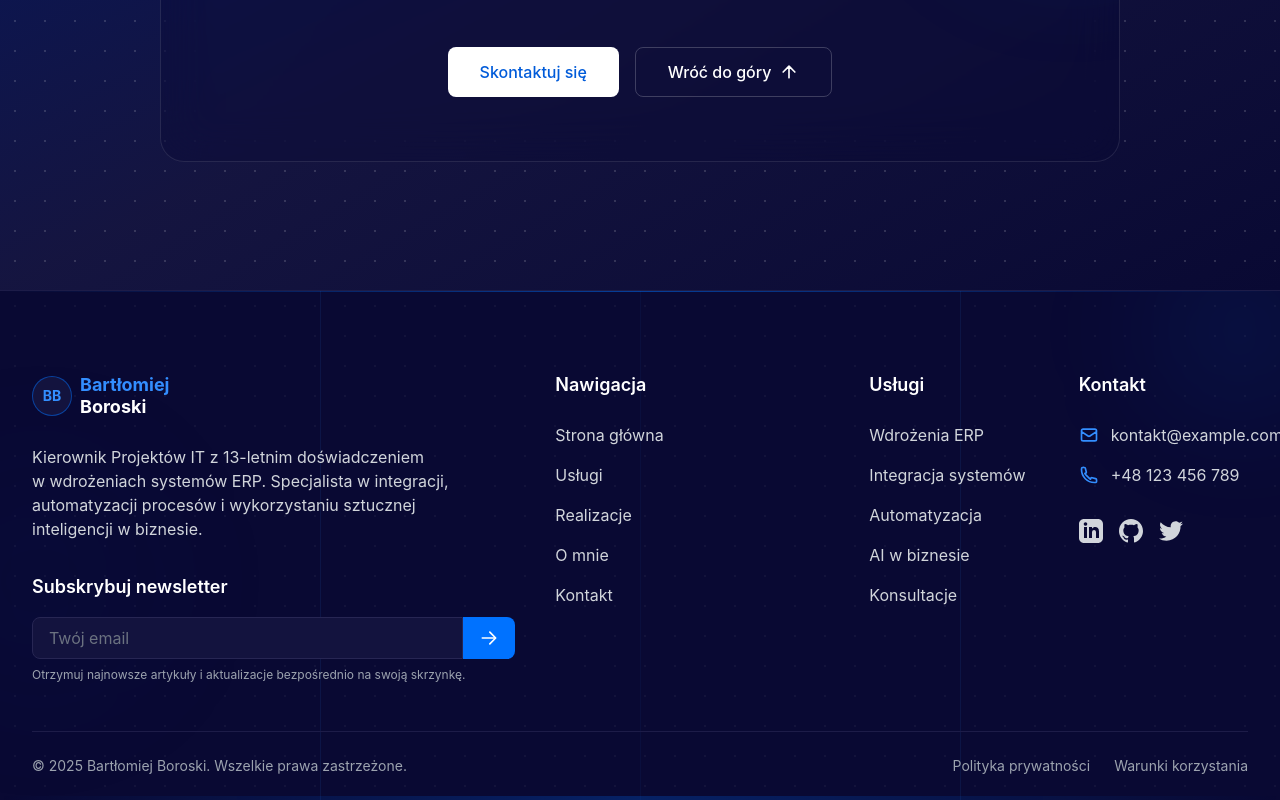
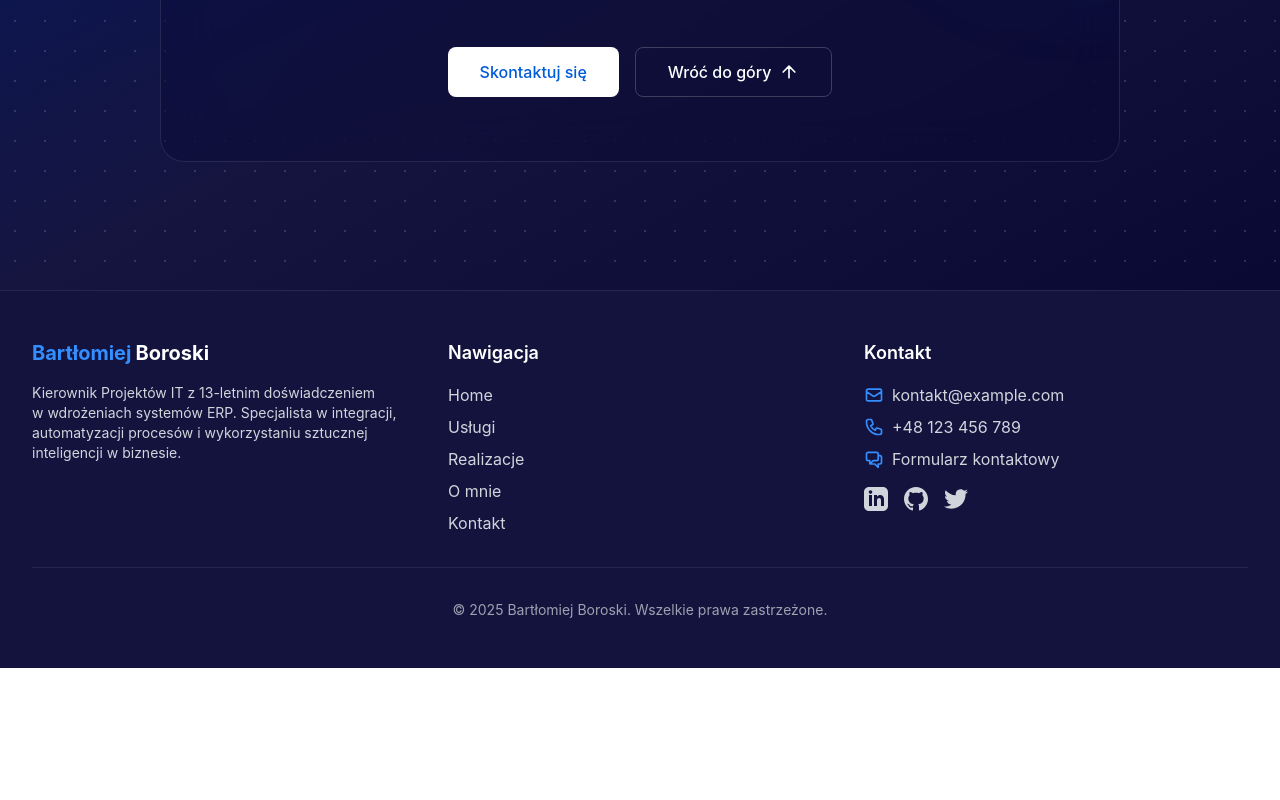
Before and after one commit to borasek92/boroski2, a Next.js app: page / in a window 1280 px wide. Shown: the part 4458-5258 px from the top of the page. After the commit the page ends 5126 px from the top, so only its background shows below. Built offline with nearby package versions, Linux system fonts and the light colour scheme.

Commit message:
Update Footer.js

```diff
--- a/app/components/Footer.js
+++ b/app/components/Footer.js
@@ -1,308 +1,111 @@
-'use client';
-
-import { useEffect, useState, useRef } from 'react';
 import Link from 'next/link';
-import { motion, useInView, useAnimation } from 'framer-motion';
 
 export default function Footer() {
-  const [isMounted, setIsMounted] = useState(false);
   const currentYear = new Date().getFullYear();
-  const footerRef = useRef(null);
-  const isInView = useInView(footerRef, { once: true, amount: 0.3 });
-  const controls = useAnimation();
 
-  useEffect(() => {
-    setIsMounted(true);
-    if (isInView) {
-      controls.start('visible');
-    }
-  }, [isInView, controls]);
+  return (
+    <footer className="bg-dark-800 border-t border-dark-600">
+      <div className="max-w-7xl mx-auto px-4 py-12 sm:px-6 lg:px-8">
+        <div className="grid grid-cols-1 md:grid-cols-3 gap-8">
+          {/* Column 1 */}
+          <div>
+            <Link href="/" className="flex items-center">
+              <span className="text-xl font-bold text-primary-400">Bartłomiej</span>
+              <span className="text-xl font-bold text-white ml-1">Boroski</span>
+            </Link>
+            <p className="mt-4 text-gray-300 text-sm">
+              Kierownik Projektów IT z 13-letnim doświadczeniem w&nbsp;wdrożeniach systemów ERP.
+              Specjalista w&nbsp;integracji, automatyzacji procesów i&nbsp;wykorzystaniu sztucznej inteligencji w biznesie.
+            </p>
+          </div>
 
-  const container = {
-    hidden: { opacity: 0 },
-    visible: {
-      opacity: 1,
-      transition: {
-        staggerChildren: 0.1,
-        delayChildren: 0.2
-      }
-    }
-  };
+          {/* Column 2 */}
+          <div>
+            <h3 className="text-lg font-semibold text-white mb-4">Nawigacja</h3>
+            <ul className="space-y-2">
+              <li>
+                <Link href="/" className="text-gray-300 hover:text-primary-400 transition-colors">
+                  Home
+                </Link>
+              </li>
+              <li>
+                <Link href="/services" className="text-gray-300 hover:text-primary-400 transition-colors">
+                  Usługi
+                </Link>
+              </li>
+              <li>
+                <Link href="/projects" className="text-gray-300 hover:text-primary-400 transition-colors">
+                  Realizacje
+                </Link>
+              </li>
+              <li>
+                <Link href="/about" className="text-gray-300 hover:text-primary-400 transition-colors">
+                  O mnie
+                </Link>
+              </li>
+              <li>
+                <Link href="/contact" className="text-gray-300 hover:text-primary-400 transition-colors">
+                  Kontakt
+                </Link>
+              </li>
+            </ul>
+          </div>
 
-  const item = {
-    hidden: { y: 20, opacity: 0 },
-    visible: {
-      y: 0,
-      opacity: 1,
-      transition: { duration: 0.5 }
-    }
-  };
-
-  const navigationLinks = [
-    { label: 'Strona główna', href: '/' },
-    { label: 'Usługi', href: '/services' },
-    { label: 'Realizacje', href: '/projects' },
-    { label: 'O mnie', href: '/about' },
-    { label: 'Kontakt', href: '/contact' }
-  ];
-
-  const contactInfo = [
-    {
-      icon: (
-        <svg className="h-5 w-5" viewBox="0 0 24 24" fill="none" xmlns="http://www.w3.org/2000/svg">
-          <path d="M3 8L10.8906 13.2604C11.5624 13.7083 12.4376 13.7083 13.1094 13.2604L21 8M5 19H19C20.1046 19 21 18.1046 21 17V7C21 5.89543 20.1046 5 19 5H5C3.89543 5 3 5.89543 3 7V17C3 18.1046 3.89543 19 5 19Z" stroke="currentColor" strokeWidth="2" strokeLinecap="round" strokeLinejoin="round"/>
+          {/* Column 3 */}
+          <div>
+            <h3 className="text-lg font-semibold text-white mb-4">Kontakt</h3>
+            <ul className="space-y-2">
+              <li className="flex items-center text-gray-300">
+                <svg className="h-5 w-5 mr-2 text-primary-400" fill="none" viewBox="0 0 24 24" stroke="currentColor">
+                  <path strokeLinecap="round" strokeLinejoin="round" strokeWidth={2} d="M3 8l7.89 5.26a2 2 0 002.22 0L21 8M5 19h14a2 2 0 002-2V7a2 2 0 00-2-2H5a2 2 0 00-2 2v10a2 2 0 002 2z" />
                 </svg>
-      ),
-      text: 'kontakt@example.com',
-      href: 'mailto:kontakt@example.com'
-    },
-    {
-      icon: (
-        <svg className="h-5 w-5" viewBox="0 0 24 24" fill="none" xmlns="http://www.w3.org/2000/svg">
-          <path d="M3 5.5C3 14.0604 9.93959 21 18.5 21C18.8862 21 19.2691 20.9859 19.6483 20.9581C20.0834 20.9262 20.3009 20.9103 20.499 20.7963C20.663 20.7019 20.8185 20.549 20.915 20.3868C21.0255 20.1949 21.0408 19.9727 21.0713 19.5282C21.119 18.8708 21.119 18.1291 21 17.5C20.9145 17.0950 20.8096 16.8812 20.6175 16.6919C20.4483 16.5252 20.2303 16.4231 19.8232 16.3205L15.8232 15.3205C15.4051 15.2133 15.1646 15.163 14.908 15.227C14.6888 15.2812 14.4819 15.4184 14.3255 15.6347C14.1463 15.8806 14.0611 16.2509 13.8905 16.9916C12.9889 16.5443 12.1987 15.9286 11.5615 15.2L8.8 12.4C8.0714 11.7628 7.45566 10.9726 7.00837 10.071C7.7491 9.90043 8.11942 9.81518 8.36531 9.63598C8.58163 9.47959 8.71877 9.27271 8.77287 9.05353C8.8369 8.79687 8.78657 8.55645 8.67942 8.13825L7.67942 4.13825C7.57681 3.73116 7.47462 3.51326 7.30787 3.34409C7.11858 3.15202 6.90478 3.04713 6.49975 3.00001C5.87089 2.88113 5.12911 2.88113 4.50025 3.00001C4.05584 3.05243 3.83364 3.06764 3.64172 3.17818C3.47956 3.27461 3.33205 3.43012 3.23762 3.6141C3.12895 3.83221 3.11386 4.08736 3.08368 4.59765C3.02825 5.00539 3 5.24358 3 5.5Z" stroke="currentColor" strokeWidth="2" strokeLinecap="round" strokeLinejoin="round"/>
+                <a href="mailto:kontakt@example.com" className="hover:text-primary-400 transition-colors">
+                  kontakt@example.com
+                </a>
+              </li>
+              <li className="flex items-center text-gray-300">
+                <svg className="h-5 w-5 mr-2 text-primary-400" fill="none" viewBox="0 0 24 24" stroke="currentColor">
+                  <path strokeLinecap="round" strokeLinejoin="round" strokeWidth={2} d="M3 5a2 2 0 012-2h3.28a1 1 0 01.948.684l1.498 4.493a1 1 0 01-.502 1.21l-2.257 1.13a11.042 11.042 0 005.516 5.516l1.13-2.257a1 1 0 011.21-.502l4.493 1.498a1 1 0 01.684.949V19a2 2 0 01-2 2h-1C9.716 21 3 14.284 3 6V5z" />
                 </svg>
-      ),
-      text: '+48 123 456 789',
-      href: 'tel:+48123456789'
-    }
-  ];
-
-  const socialLinks = [
-    {
-      icon: (
+                <a href="tel:+48123456789" className="hover:text-primary-400 transition-colors">
+                  +48 123 456 789
+                </a>
+              </li>
+              <li className="flex items-center text-gray-300">
+                <svg className="h-5 w-5 mr-2 text-primary-400" fill="none" viewBox="0 0 24 24" stroke="currentColor">
+                  <path strokeLinecap="round" strokeLinejoin="round" strokeWidth={2} d="M17 8h2a2 2 0 012 2v6a2 2 0 01-2 2h-2v4l-4-4H9a1.994 1.994 0 01-1.414-.586m0 0L11 14h4a2 2 0 002-2V6a2 2 0 00-2-2H5a2 2 0 00-2 2v6a2 2 0 002 2h2v4l.586-.586z" />
+                </svg>
+                <Link href="/contact" className="hover:text-primary-400 transition-colors">
+                  Formularz kontaktowy
+                </Link>
+              </li>
+            </ul>
+            {/* Social Media Icons */}
+            <div className="flex mt-4 space-x-4">
+              <a href="https://linkedin.com" target="_blank" rel="noopener noreferrer" className="text-gray-300 hover:text-primary-400 transition-colors">
                 <svg className="h-6 w-6" fill="currentColor" viewBox="0 0 24 24">
                   <path d="M19 0h-14c-2.761 0-5 2.239-5 5v14c0 2.761 2.239 5 5 5h14c2.762 0 5-2.239 5-5v-14c0-2.761-2.238-5-5-5zm-11 19h-3v-11h3v11zm-1.5-12.268c-.966 0-1.75-.79-1.75-1.764s.784-1.764 1.75-1.764 1.75.79 1.75 1.764-.783 1.764-1.75 1.764zm13.5 12.268h-3v-5.604c0-3.368-4-3.113-4 0v5.604h-3v-11h3v1.765c1.396-2.586 7-2.777 7 2.476v6.759z"/>
                 </svg>
-      ),
-      href: 'https://linkedin.com',
-      label: 'LinkedIn'
-    },
-    {
-      icon: (
+              </a>
+              <a href="https://github.com" target="_blank" rel="noopener noreferrer" className="text-gray-300 hover:text-primary-400 transition-colors">
                 <svg className="h-6 w-6" fill="currentColor" viewBox="0 0 24 24">
                   <path d="M12 0c-6.626 0-12 5.373-12 12 0 5.302 3.438 9.8 8.207 11.387.599.111.793-.261.793-.577v-2.234c-3.338.726-4.033-1.416-4.033-1.416-.546-1.387-1.333-1.756-1.333-1.756-1.089-.745.083-.729.083-.729 1.205.084 1.839 1.237 1.839 1.237 1.07 1.834 2.807 1.304 3.492.997.107-.775.418-1.305.762-1.604-2.665-.305-5.467-1.334-5.467-5.931 0-1.311.469-2.381 1.236-3.221-.124-.303-.535-1.524.117-3.176 0 0 1.008-.322 3.301 1.23.957-.266 1.983-.399 3.003-.404 1.02.005 2.047.138 3.006.404 2.291-1.552 3.297-1.23 3.297-1.23.653 1.653.242 2.874.118 3.176.77.84 1.235 1.911 1.235 3.221 0 4.609-2.807 5.624-5.479 5.921.43.372.823 1.102.823 2.222v3.293c0 .319.192.694.801.576 4.765-1.589 8.199-6.086 8.199-11.386 0-6.627-5.373-12-12-12z"/>
                 </svg>
-      ),
-      href: 'https://github.com',
-      label: 'GitHub'
-    },
-    {
-      icon: (
+              </a>
+              <a href="https://twitter.com" target="_blank" rel="noopener noreferrer" className="text-gray-300 hover:text-primary-400 transition-colors">
                 <svg className="h-6 w-6" fill="currentColor" viewBox="0 0 24 24">
                   <path d="M24 4.557c-.883.392-1.832.656-2.828.775 1.017-.609 1.798-1.574 2.165-2.724-.951.564-2.005.974-3.127 1.195-.897-.957-2.178-1.555-3.594-1.555-3.179 0-5.515 2.966-4.797 6.045-4.091-.205-7.719-2.165-10.148-5.144-1.29 2.213-.669 5.108 1.523 6.574-.806-.026-1.566-.247-2.229-.616-.054 2.281 1.581 4.415 3.949 4.89-.693.188-1.452.232-2.224.084.626 1.956 2.444 3.379 4.6 3.419-2.07 1.623-4.678 2.348-7.29 2.04 2.179 1.397 4.768 2.212 7.548 2.212 9.142 0 14.307-7.721 13.995-14.646.962-.695 1.797-1.562 2.457-2.549z"/>
                 </svg>
-      ),
-      href: 'https://twitter.com',
-      label: 'Twitter'
-    }
-  ];
-
-  return (
-    <footer
-      ref={footerRef}
-      className="relative bg-dark-900 border-t border-dark-700 pt-20 overflow-hidden"
-    >
-      {/* Background elements */}
-      {isMounted && (
-        <>
-          <div className="absolute top-0 left-0 w-full h-px bg-gradient-to-r from-transparent via-primary-500/50 to-transparent"></div>
-
-          <div className="absolute -top-10 -right-10 w-40 h-40 bg-primary-500/10 rounded-full filter blur-3xl"></div>
-          <div className="absolute top-1/3 -left-20 w-60 h-60 bg-primary-800/5 rounded-full filter blur-3xl"></div>
-
-          {/* Animated grid dots */}
-          <div className="absolute inset-0 opacity-5">
-            <div style={{
-              backgroundImage: 'radial-gradient(rgba(255, 255, 255, 0.8) 1px, transparent 1px)',
-              backgroundSize: '30px 30px'
-            }} className="absolute inset-0"></div>
+              </a>
             </div>
-
-          {/* Animated light streaks */}
-          {[...Array(3)].map((_, i) => (
-            <motion.div
-              key={i}
-              className="absolute top-0 w-px h-full bg-primary-400"
-              style={{
-                left: `${(i + 1) * 25}%`,
-                opacity: 0.1
-              }}
-              animate={{
-                scaleY: [1, 1.2, 1],
-                opacity: [0.05, 0.15, 0.05]
-              }}
-              transition={{
-                duration: 5,
-                delay: i * 1.5,
-                repeat: Infinity,
-                repeatType: "reverse"
-              }}
-            />
-          ))}
-        </>
-      )}
-
-      {/* Main content */}
-      <div className="max-w-7xl mx-auto px-4 sm:px-6 lg:px-8 relative z-10">
-        <motion.div
-          variants={container}
-          initial="hidden"
-          animate={controls}
-          className="grid grid-cols-1 md:grid-cols-12 gap-10"
-        >
-          {/* Column 1: Logo and Description */}
-          <motion.div variants={item} className="md:col-span-5">
-            <Link href="/" className="flex items-center mb-6 group">
-              <div className="mr-2 relative">
-                <div className="w-10 h-10 bg-dark-800 border border-primary-500/50 rounded-full flex items-center justify-center relative z-10">
-                  <span className="text-primary-400 font-bold text-sm">BB</span>
           </div>
         </div>
 
-              <div className="flex flex-col">
-                <span className="text-lg font-bold text-primary-400">Bartłomiej</span>
-                <span className="text-lg font-bold text-white -mt-1.5">Boroski</span>
+        {/* Copyright */}
+        <div className="mt-8 pt-8 border-t border-dark-600 text-center text-gray-400 text-sm">
+          <p>© {currentYear} Bartłomiej Boroski. Wszelkie prawa zastrzeżone.</p>
         </div>
-            </Link>
-
-            <p className="text-gray-300 mb-6 max-w-md">
-              Kierownik Projektów IT z 13-letnim doświadczeniem w&nbsp;wdrożeniach systemów ERP.
-              Specjalista w&nbsp;integracji, automatyzacji procesów i&nbsp;wykorzystaniu sztucznej inteligencji w biznesie.
-            </p>
-
-            {/* Newsletter */}
-            <div className="relative mt-8">
-              <h3 className="text-lg font-semibold text-white mb-4">Subskrybuj newsletter</h3>
-              <div className="flex">
-                <input
-                  type="email"
-                  placeholder="Twój email"
-                  className="bg-dark-800 border border-dark-600 rounded-l-lg px-4 py-2 focus:outline-none focus:ring-1 focus:ring-primary-500 w-full text-white"
-                />
-                <button className="bg-primary-500 hover:bg-primary-600 text-white px-4 py-2 rounded-r-lg transition-colors">
-                  <svg className="w-5 h-5" viewBox="0 0 24 24" fill="none" xmlns="http://www.w3.org/2000/svg">
-                    <path d="M13 5L20 12L13 19" stroke="currentColor" strokeWidth="2" strokeLinecap="round" strokeLinejoin="round"/>
-                    <path d="M4 12H19" stroke="currentColor" strokeWidth="2" strokeLinecap="round" strokeLinejoin="round"/>
-                  </svg>
-                </button>
       </div>
-              <p className="text-xs text-gray-400 mt-2">
-                Otrzymuj najnowsze artykuły i aktualizacje bezpośrednio na swoją skrzynkę.
-              </p>
-            </div>
-          </motion.div>
-
-          {/* Column 2: Navigation */}
-          <motion.div variants={item} className="md:col-span-3">
-            <h3 className="text-lg font-semibold text-white mb-6">Nawigacja</h3>
-            <ul className="space-y-4">
-              {navigationLinks.map((link, index) => (
-                <li key={index}>
-                  <Link
-                    href={link.href}
-                    className="text-gray-300 hover:text-primary-400 transition-colors flex items-center group"
-                  >
-                    <span className="w-0 h-px bg-primary-400 mr-0 group-hover:w-3 group-hover:mr-2 transition-all duration-300"></span>
-                    {link.label}
-                  </Link>
-                </li>
-              ))}
-            </ul>
-          </motion.div>
-
-          {/* Column 3: Services */}
-          <motion.div variants={item} className="md:col-span-2">
-            <h3 className="text-lg font-semibold text-white mb-6">Usługi</h3>
-            <ul className="space-y-4">
-              {[
-                { label: 'Wdrożenia ERP', href: '/services#erp' },
-                { label: 'Integracja systemów', href: '/services#integration' },
-                { label: 'Automatyzacja', href: '/services#automation' },
-                { label: 'AI w biznesie', href: '/services#ai' },
-                { label: 'Konsultacje', href: '/services#consulting' }
-              ].map((service, index) => (
-                <li key={index}>
-                  <Link
-                    href={service.href}
-                    className="text-gray-300 hover:text-primary-400 transition-colors flex items-center group"
-                  >
-                    <span className="w-0 h-px bg-primary-400 mr-0 group-hover:w-3 group-hover:mr-2 transition-all duration-300"></span>
-                    {service.label}
-                  </Link>
-                </li>
-              ))}
-            </ul>
-          </motion.div>
-
-          {/* Column 4: Contact */}
-          <motion.div variants={item} className="md:col-span-2">
-            <h3 className="text-lg font-semibold text-white mb-6">Kontakt</h3>
-            <ul className="space-y-4">
-              {contactInfo.map((item, index) => (
-                <li key={index}>
-                  <a
-                    href={item.href}
-                    className="flex items-center text-gray-300 hover:text-primary-400 transition-colors group"
-                  >
-                    <span className="mr-3 text-primary-400 group-hover:scale-110 transition-transform">
-                      {item.icon}
-                    </span>
-                    {item.text}
-                  </a>
-                </li>
-              ))}
-
-              <li className="pt-4">
-                <div className="flex space-x-4">
-                  {socialLinks.map((social, index) => (
-                    <motion.a
-                      key={index}
-                      href={social.href}
-                      target="_blank"
-                      rel="noopener noreferrer"
-                      className="text-gray-300 hover:text-primary-400 transition-colors"
-                      aria-label={social.label}
-                      whileHover={{ scale: 1.2 }}
-                      whileTap={{ scale: 0.9 }}
-                    >
-                      {social.icon}
-                    </motion.a>
-                  ))}
-                </div>
-              </li>
-            </ul>
-          </motion.div>
-        </motion.div>
-
-        {/* Bottom bar */}
-        <motion.div
-          variants={item}
-          className="mt-12 py-6 border-t border-dark-700 flex flex-col md:flex-row justify-between items-center"
-        >
-          <p className="text-gray-400 text-sm mb-4 md:mb-0">
-            © {currentYear} Bartłomiej Boroski. Wszelkie prawa zastrzeżone.
-          </p>
-
-          <div className="flex space-x-6">
-            <Link href="/privacy" className="text-gray-400 hover:text-primary-400 text-sm transition-colors">
-              Polityka prywatności
-            </Link>
-            <Link href="/terms" className="text-gray-400 hover:text-primary-400 text-sm transition-colors">
-              Warunki korzystania
-            </Link>
-          </div>
-        </motion.div>
-      </div>
-
-      {/* Bottom animated border */}
-      {isMounted && (
-        <motion.div
-          className="absolute bottom-0 left-0 right-0 h-1 bg-gradient-to-r from-primary-800/0 via-primary-600/30 to-primary-800/0"
-          initial={{ scaleX: 0, originX: 0 }}
-          animate={{ scaleX: 1 }}
-          transition={{ duration: 1.5, delay: 0.5 }}
-        />
-      )}
     </footer>
   );
 }
```
Lines whose indentation alone changed are shown as unchanged.
